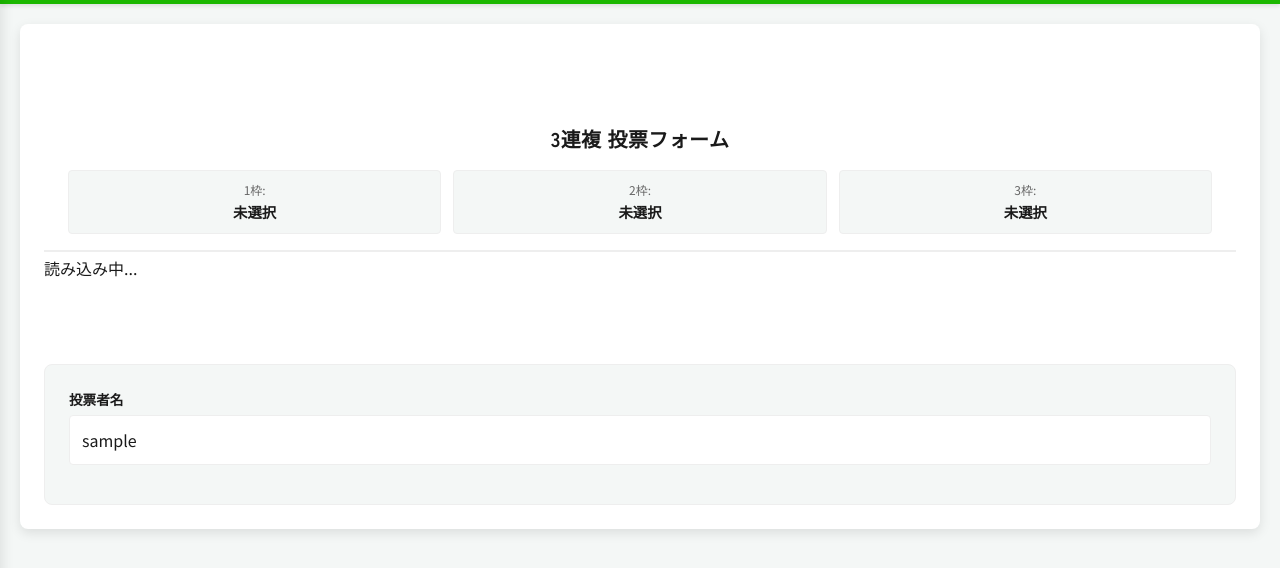
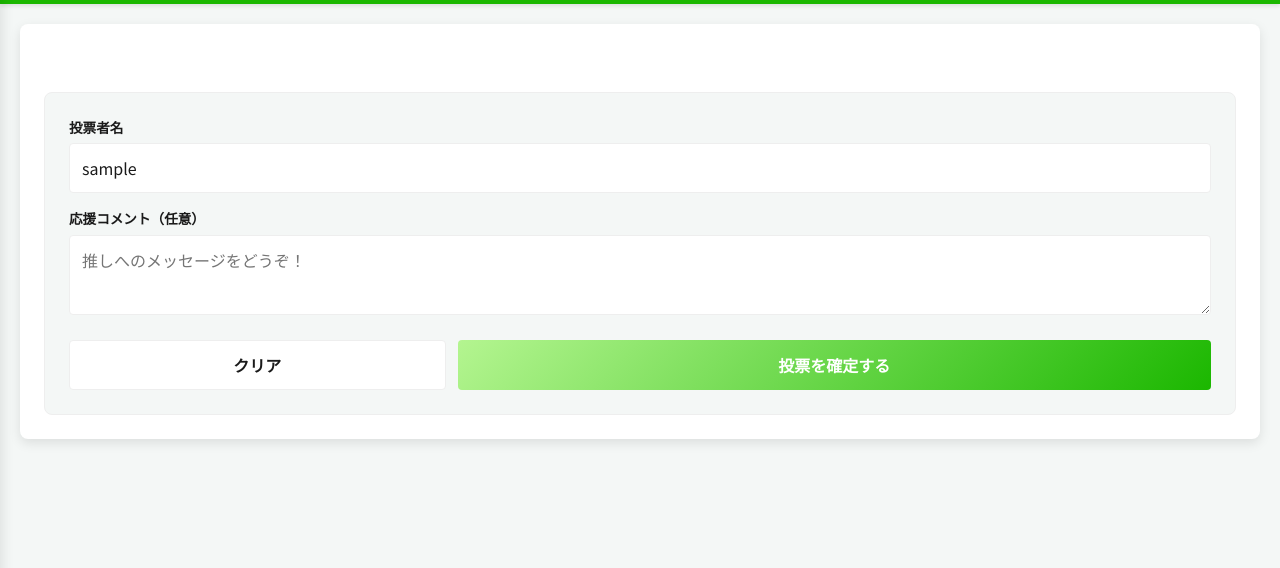
Before and after one commit to rinholyknight-max/umasaba-odds, a plain HTML site: page index.html in a window 1280 px wide. Shown: the part 56-624 px from the top of the page. Drawn offline with nearby package versions, Linux system fonts and the light colour scheme; no server answers; sample sign-in values are in the browser's storage; a script that the page names is missing.

Commit message:
indexのエラー

```diff
--- a/index.html
+++ b/index.html
@@ -53,30 +53,27 @@
       </ul>
     </nav>
     <div class="l-menu__overlay" id="js-overlay"></div>
+
     <main class="l-main-content">
       <div id="js-race-dots" class="p-voting__dots"></div>
 
       <div class="p-voting">
-        <div id="js-race-slider" class="p-voting__slider">
-          <div class="p-voting__slide-item">
-            <div class="p-voting__selection-container">
-              <h1 class="p-voting__title">3連複 投票フォーム</h1>
-              <div class="p-voting__slots">
-                <div class="p-voting__slot" data-slot="1">1枠: <span class="slot-name">未選択</span></div>
-                <div class="p-voting__slot" data-slot="2">2枠: <span class="slot-name">未選択</span></div>
-                <div class="p-voting__slot" data-slot="3">3枠: <span class="slot-name">未選択</span></div>
-              </div>
-            </div>
-
-            <h2 class="p-voting__subtitle">出走表（3頭選んでください）</h2>
-            <div class="p-voting__list js-horse-list">読み込み中...</div>
-          </div>
-        </div>
+        <div id="js-race-slider" class="p-voting__slider"></div>
 
         <div class="p-voting__form-footer">
           <div class="p-voting__input-group">
             <label for="js-voter-name" class="p-voting__label">投票者名</label>
             <input type="text" id="js-voter-name" class="c-input" placeholder="あなたの名前を入力" maxlength="15" />
+          </div>
+
+          <div class="p-voting__input-group">
+            <label for="js-voter-comment" class="p-voting__label">応援コメント（任意）</label>
+            <textarea id="js-voter-comment" class="c-input" placeholder="推しへのメッセージをどうぞ！" rows="2"></textarea>
+          </div>
+
+          <div class="p-voting__actions">
+            <button id="js-clear-btn" class="c-button c-button--secondary">クリア</button>
+            <button id="js-submit-vote" class="c-button c-button--primary" disabled>投票を確定する</button>
           </div>
         </div>
       </div>
--- a/js/voting.js
+++ b/js/voting.js
@@ -228,8 +228,11 @@ export function initVoting() {
     updateSelectionUI();
   });
 
-  document.getElementById("js-clear-btn").onclick = () => {
-    selectedHorses = [];
-    updateSelectionUI();
-  };
+  const clearBtn = document.getElementById("js-clear-btn");
+  if (clearBtn) {
+    clearBtn.onclick = () => {
+      selectedHorses = [];
+      updateSelectionUI();
+    };
+  }
 }
```
